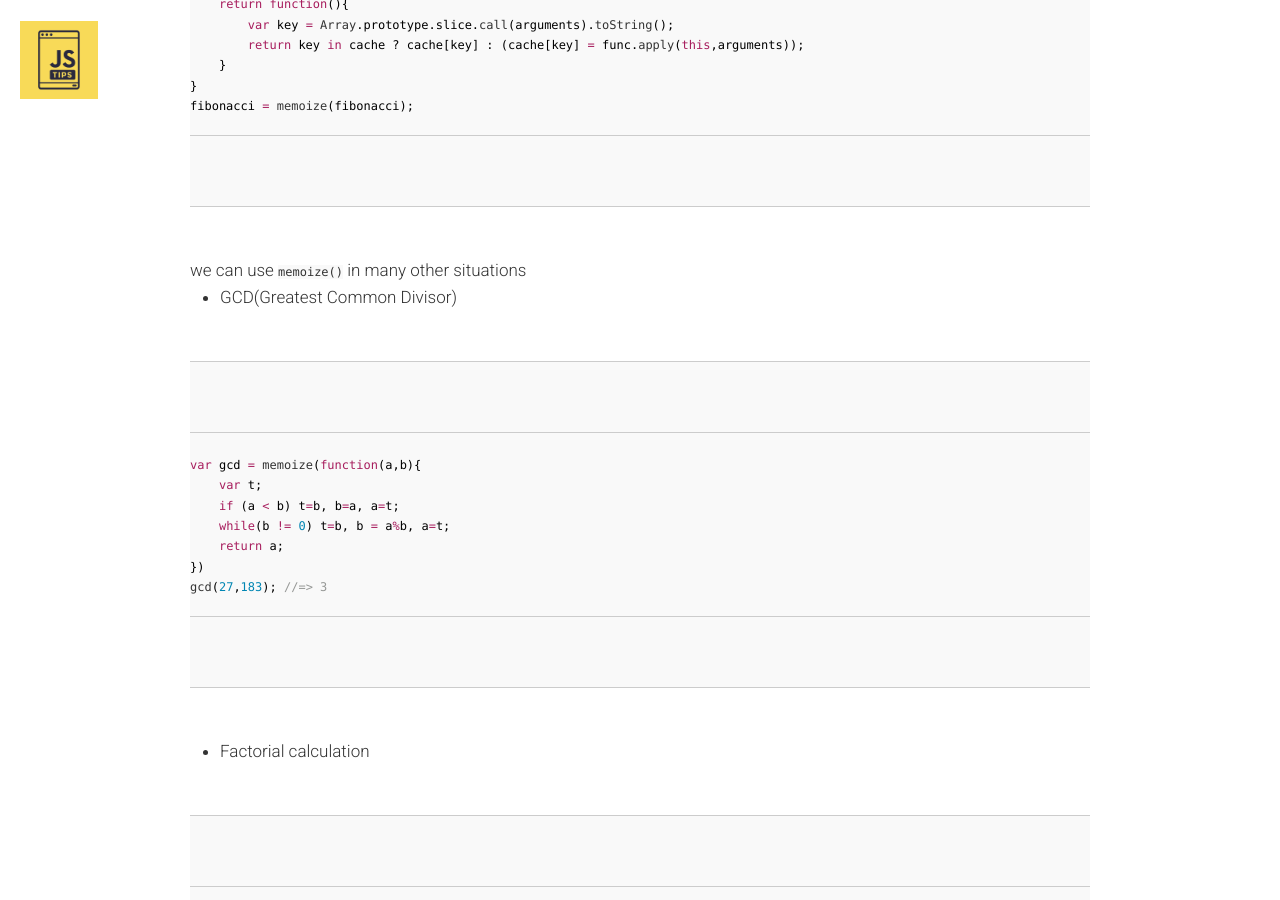
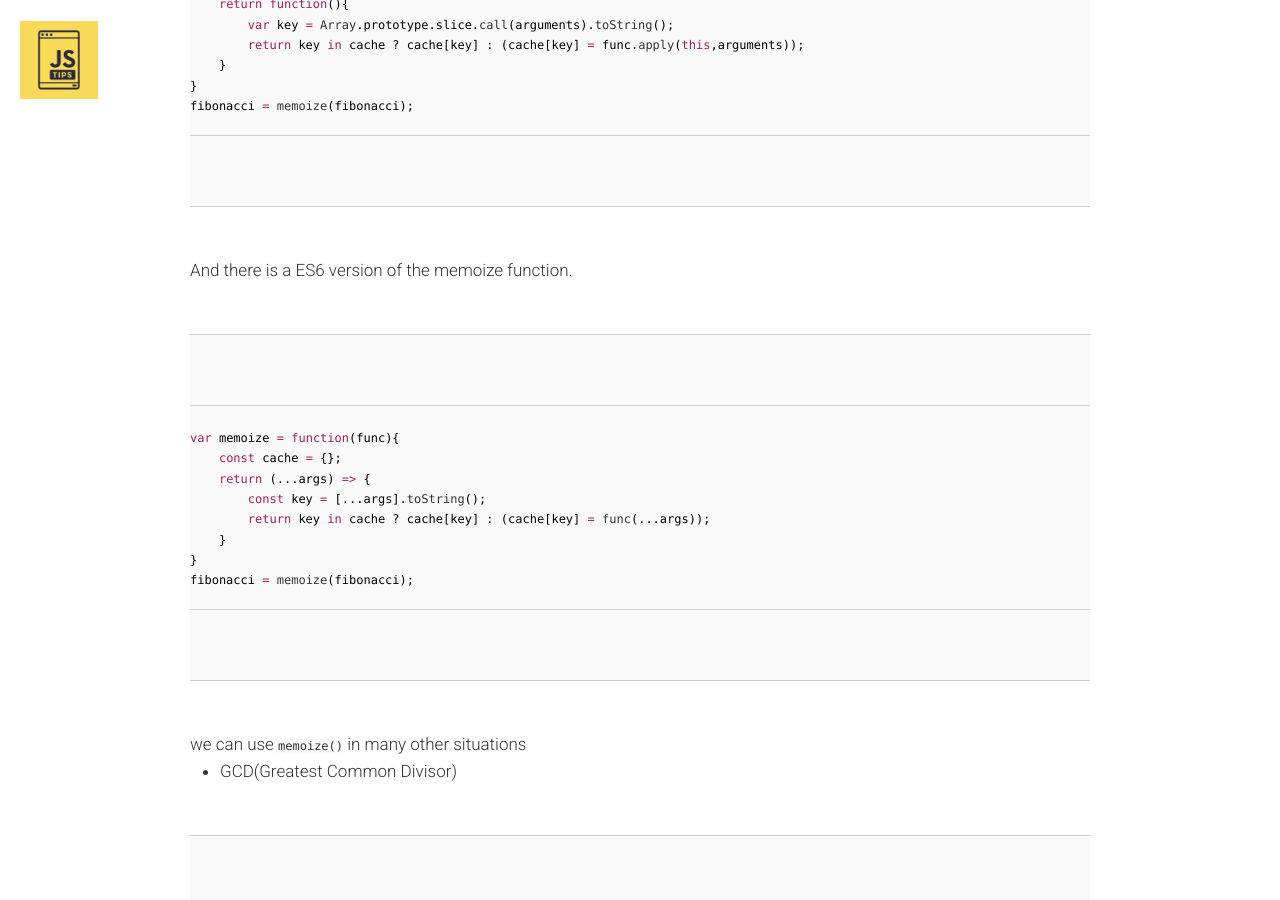
Before and after one commit to loverajoel/jstips, a Jekyll site: the page built from _posts/en/2016-01-29-speed-up-recursive-functions-with-memoization.md, in a window 1280 px wide and 900 px high, scrolled down 1476 px. Built offline with Jekyll 4.4.1, drawn with Linux system fonts in a browser that asks for light colours; nearby versions of some CDN libraries; Markdown is read by kramdown in place of the engine named in the settings; comment, search, counter and statistics services are not loaded.

Commit message:
Add ES6 version of the memoize function

````diff
--- a/_posts/en/2016-01-29-speed-up-recursive-functions-with-memoization.md
+++ b/_posts/en/2016-01-29-speed-up-recursive-functions-with-memoization.md
@@ -44,6 +44,18 @@ var memoize = function(func){
 }
 fibonacci = memoize(fibonacci);
 ```
+And there is a ES6 version of the memoize function.
+
+```js
+var memoize = function(func){
+    const cache = {};
+    return (...args) => {
+        const key = [...args].toString();
+        return key in cache ? cache[key] : (cache[key] = func(...args));
+    }
+}
+fibonacci = memoize(fibonacci);
+```
 we can use `memoize()` in many other situations
 * GCD(Greatest Common Divisor)
 
````
